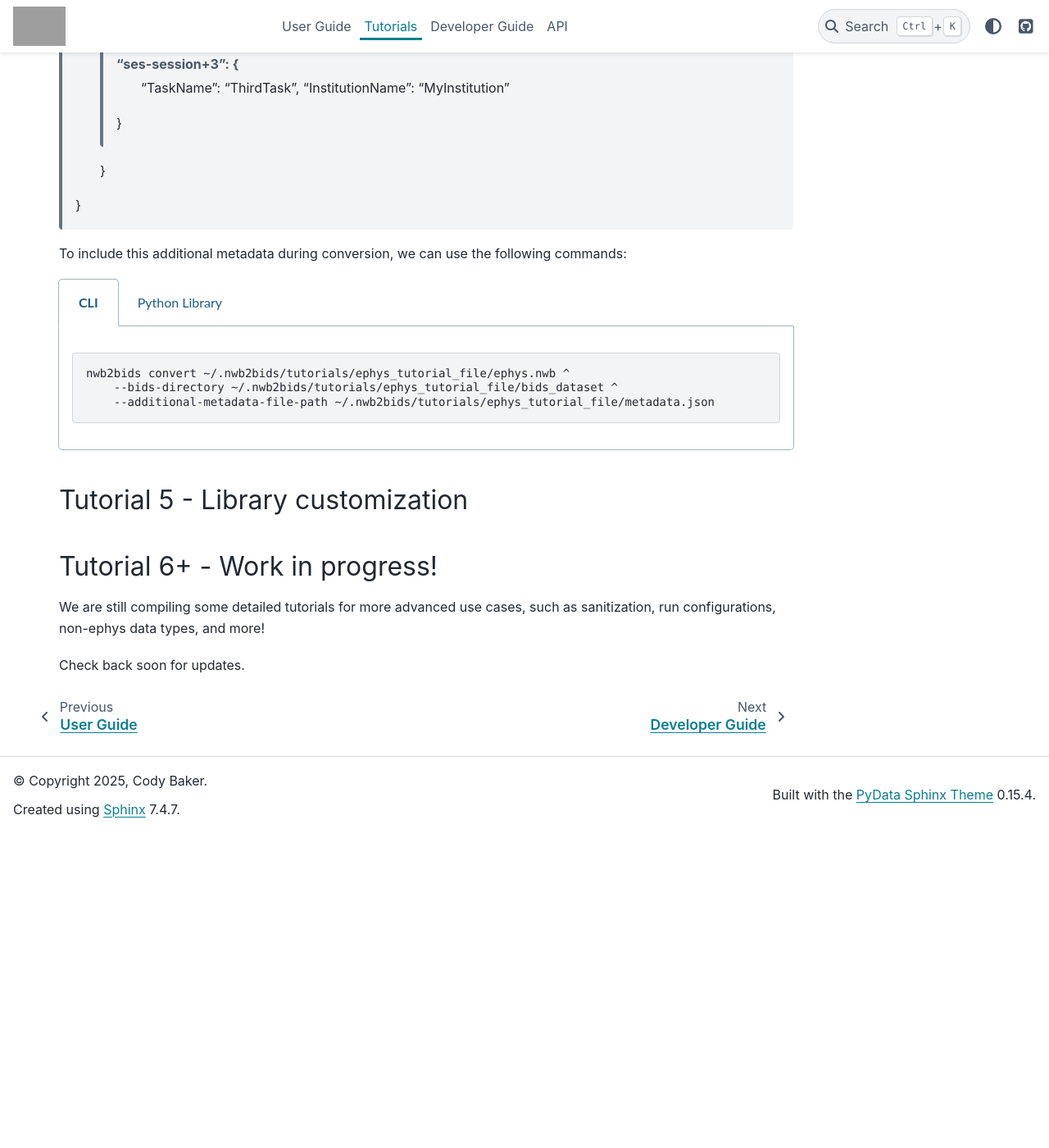
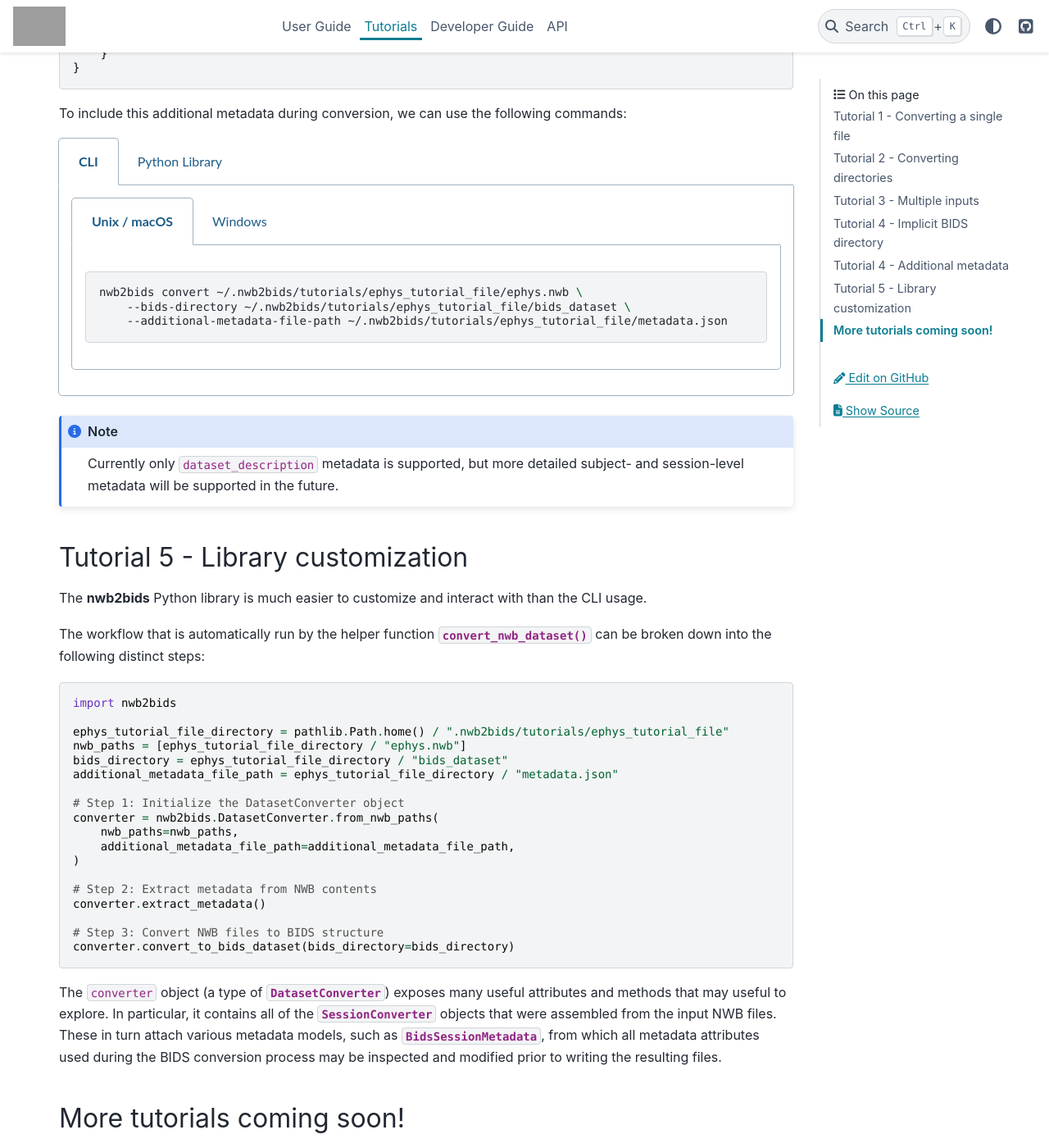
Before and after one commit to con/nwb2bids, a Sphinx documentation site: the page built from docs/tutorials.rst, in a window 1280 px wide and 1400 px high, scrolled down 6507 px. Shown: the whole window at 82% size. Built offline with Sphinx 7.4.7 and the PyData theme 0.15.4, drawn with Linux system fonts in a browser that asks for light colours; pages that are not in the unit, such as notebooks, are missing from menus; before the commit the page ends 7523 px from its top, so only the background shows below that; some of the changed text lies outside the part shown; grey boxes are pictures that could not be loaded.

Commit message:
fix unix blocks, add advanced library usage

```diff
--- a/docs/tutorials.rst
+++ b/docs/tutorials.rst
@@ -87,10 +87,20 @@ Now that we have an NWB file, we can convert it to BIDS using the following comm
 .. tabs::
     .. tab:: CLI
 
-        .. code-block:: bash
+        .. tabs::
+            .. tab:: Unix / macOS
 
-            nwb2bids convert ~/.nwb2bids/tutorials/ephys_tutorial_file/ephys.nwb ^
-                --bids-directory ~/.nwb2bids/tutorials/ephys_tutorial_file/bids_dataset
+                .. code-block:: bash
+
+                    nwb2bids convert ~/.nwb2bids/tutorials/ephys_tutorial_file/ephys.nwb \
+                        --bids-directory ~/.nwb2bids/tutorials/ephys_tutorial_file/bids_dataset
+
+            .. tab:: Windows
+
+                .. code-block:: bash
+
+                    nwb2bids convert ~/.nwb2bids/tutorials/ephys_tutorial_file/ephys.nwb ^
+                        --bids-directory ~/.nwb2bids/tutorials/ephys_tutorial_file/bids_dataset
 
     .. tab:: Python Library
 
@@ -194,10 +204,20 @@ Now, to convert only the subset of files under `some_sessions/` to BIDS, we can
 .. tabs::
     .. tab:: CLI
 
-        .. code-block:: bash
+        .. tabs::
+            .. tab:: Unix / macOS
 
-            nwb2bids convert ~/.nwb2bids/tutorials/ephys_tutorial_dataset/some_sessions ^
-                --bids-directory ~/.nwb2bids/tutorials/ephys_tutorial_dataset/some_sessions_bids_dataset
+                .. code-block:: bash
+
+                    nwb2bids convert ~/.nwb2bids/tutorials/ephys_tutorial_dataset/some_sessions \
+                        --bids-directory ~/.nwb2bids/tutorials/ephys_tutorial_dataset/some_sessions_bids_dataset
+
+            .. tab:: Windows
+
+                .. code-block:: bash
+
+                    nwb2bids convert ~/.nwb2bids/tutorials/ephys_tutorial_dataset/some_sessions ^
+                        --bids-directory ~/.nwb2bids/tutorials/ephys_tutorial_dataset/some_sessions_bids_dataset
 
     .. tab:: Python Library
 
@@ -260,12 +280,24 @@ We can select which files and directories to convert like so:
 .. tabs::
     .. tab:: CLI
 
-        .. code-block:: bash
+        .. tabs::
+            .. tab:: Unix / macOS
 
-            nwb2bids convert ^
-                ~/.nwb2bids/tutorials/ephys_tutorial_dataset/ephys_session_3.nwb ^
-                ~/.nwb2bids/tutorials/ephys_tutorial_dataset/some_sessions ^
-                --bids-directory ~/.nwb2bids/tutorials/ephys_tutorial_dataset/bids_dataset
+                .. code-block:: bash
+
+                    nwb2bids convert \
+                        ~/.nwb2bids/tutorials/ephys_tutorial_dataset/ephys_session_3.nwb \
+                        ~/.nwb2bids/tutorials/ephys_tutorial_dataset/some_sessions \
+                        --bids-directory ~/.nwb2bids/tutorials/ephys_tutorial_dataset/bids_dataset
+
+            .. tab:: Windows
+
+                .. code-block:: bash
+
+                    nwb2bids convert ^
+                        ~/.nwb2bids/tutorials/ephys_tutorial_dataset/ephys_session_3.nwb ^
+                        ~/.nwb2bids/tutorials/ephys_tutorial_dataset/some_sessions ^
+                        --bids-directory ~/.nwb2bids/tutorials/ephys_tutorial_dataset/bids_dataset
 
         The command line can take any number of inputs (separated by spaces) prior to other flags such as
         ``--bids-directory``. These inputs can be any mix of files or directories.
@@ -344,14 +376,28 @@ To test this out, we can create a new empty directory and navigate into it befor
 .. tabs::
     .. tab:: CLI
 
-        .. code-block:: bash
+        .. tabs::
+            .. tab:: Unix / macOS
 
-            mkdir ~/.nwb2bids/tutorials/ephys_tutorial_dataset/bids_dataset
-            cd ~/.nwb2bids/tutorials/ephys_tutorial_dataset/bids_dataset
+                .. code-block:: bash
 
-            nwb2bids convert ^
-                ~/.nwb2bids/tutorials/ephys_tutorial_dataset/ephys_session_3.nwb ^
-                ~/.nwb2bids/tutorials/ephys_tutorial_dataset/some_sessions
+                    mkdir ~/.nwb2bids/tutorials/ephys_tutorial_dataset/bids_dataset
+                    cd ~/.nwb2bids/tutorials/ephys_tutorial_dataset/bids_dataset
+
+                    nwb2bids convert \
+                        ~/.nwb2bids/tutorials/ephys_tutorial_dataset/ephys_session_3.nwb \
+                        ~/.nwb2bids/tutorials/ephys_tutorial_dataset/some_sessions
+
+            .. tab:: Windows
+
+                .. code-block:: bash
+
+                    mkdir ~/.nwb2bids/tutorials/ephys_tutorial_dataset/bids_dataset
+                    cd ~/.nwb2bids/tutorials/ephys_tutorial_dataset/bids_dataset
+
+                    nwb2bids convert ^
+                        ~/.nwb2bids/tutorials/ephys_tutorial_dataset/ephys_session_3.nwb ^
+                        ~/.nwb2bids/tutorials/ephys_tutorial_dataset/some_sessions
 
         The command line can take any number of inputs (separated by spaces) prior to other flags such as
         ``--bids-directory``. These inputs can be any mix of files or directories.
@@ -389,36 +435,18 @@ metadata that is unable to be extracted from the source files, you can provide a
 structure that mirrors the BIDS specification nested under subject and session identifiers (which should match the
 ``subject_id`` and ``session_id`` found within each file).
 
-To show how such additional metadata can be included through **nwb2bids**, start by creating a file named ``metadata
-.json`` inside the ``ephys_tutorial_dataset`` directory we used in :ref:`tutorial-multiple-files`. Then fill the
-contents
-of the file to match below:
+To show how such additional metadata can be included through **nwb2bids**, start by creating a file named
+``metadata.json`` inside the ``ephys_tutorial_dataset`` directory we used in :ref:`tutorial-multiple-files`.
+Then fill the contents of the file to match below:
 
-..code-block:: json
+.. code-block:: json
 
     {
-      "dataset_description": {
-        "Name": "My Custom BIDS Dataset",
-        "BIDSVersion": "1.8.0",
-        "Authors": ["First Last", "Second Author"]
-      },
-      "sub-subject+1": {
-        "ses-session+1": {
-          "TaskName": "MyCustomTask",
-          "InstitutionName": "MyInstitution",
-          "CustomField": "CustomValue"
-        },
-        "ses-session+2": {
-          "TaskName": "AnotherTask",
-          "InstitutionName": "MyInstitution"
+        "dataset_description": {
+            "Name": "My Custom BIDS Dataset",
+            "BIDSVersion": "1.8.0",
+            "Authors": ["First Last", "Second Author"]
         }
-      },
-      "sub-subject+2": {
-        "ses-session+3": {
-          "TaskName": "ThirdTask",
-          "InstitutionName": "MyInstitution"
-        }
-      }
     }
 
 To include this additional metadata during conversion, we can use the following commands:
@@ -426,11 +454,22 @@ To include this additional metadata during conversion, we can use the following
 .. tabs::
     .. tab:: CLI
 
-        .. code-block:: bash
+        .. tabs::
+            .. tab:: Unix / macOS
 
-            nwb2bids convert ~/.nwb2bids/tutorials/ephys_tutorial_file/ephys.nwb ^
-                --bids-directory ~/.nwb2bids/tutorials/ephys_tutorial_file/bids_dataset ^
-                --additional-metadata-file-path ~/.nwb2bids/tutorials/ephys_tutorial_file/metadata.json
+                .. code-block:: bash
+
+                    nwb2bids convert ~/.nwb2bids/tutorials/ephys_tutorial_file/ephys.nwb \
+                        --bids-directory ~/.nwb2bids/tutorials/ephys_tutorial_file/bids_dataset \
+                        --additional-metadata-file-path ~/.nwb2bids/tutorials/ephys_tutorial_file/metadata.json
+
+            .. tab:: Windows
+
+                .. code-block:: bash
+
+                    nwb2bids convert ~/.nwb2bids/tutorials/ephys_tutorial_file/ephys.nwb ^
+                        --bids-directory ~/.nwb2bids/tutorials/ephys_tutorial_file/bids_dataset ^
+                        --additional-metadata-file-path ~/.nwb2bids/tutorials/ephys_tutorial_file/metadata.json
 
     .. tab:: Python Library
 
@@ -440,26 +479,63 @@ To include this additional metadata during conversion, we can use the following
 
             import nwb2bids
 
-            nwb_paths = [pathlib.Path.home() / ".nwb2bids/tutorials/ephys_tutorial_file/ephys.nwb"]
-            bids_directory = pathlib.Path.home() / ".nwb2bids/tutorials/ephys_tutorial_file/bids_dataset"
-            additional
+            ephys_tutorial_file_directory = pathlib.Path.home() / ".nwb2bids/tutorials/ephys_tutorial_file"
+            nwb_paths = [ephys_tutorial_file_directory / "ephys.nwb"]
+            bids_directory = ephys_tutorial_file_directory / "bids_dataset"
+            additional_metadata_file_path = ephys_tutorial_file_directory / "metadata.json"
 
             nwb2bids.convert_nwb_dataset(nwb_paths=nwb_paths, bids_directory=bids_directory)
+
+.. note::
+
+    Currently only ``dataset_description`` metadata is supported, but more detailed subject- and session-level
+    metadata will be supported in the future.
+
+
+
+.. _tutorial-library-customization:
+
+Tutorial 5 - Library customization
+----------------------------------
+
+The **nwb2bids** Python library is much easier to customize and interact with than the CLI usage.
+
+The workflow that is automatically run by the helper function :func:`~nwb2bids.convert_nwb_dataset()` can be
+broken down into the following distinct steps:
+
+.. code-block:: python
+
+    import nwb2bids
+
+    ephys_tutorial_file_directory = pathlib.Path.home() / ".nwb2bids/tutorials/ephys_tutorial_file"
+    nwb_paths = [ephys_tutorial_file_directory / "ephys.nwb"]
+    bids_directory = ephys_tutorial_file_directory / "bids_dataset"
+    additional_metadata_file_path = ephys_tutorial_file_directory / "metadata.json"
+
+    # Step 1: Initialize the DatasetConverter object
+    converter = nwb2bids.DatasetConverter.from_nwb_paths(
+        nwb_paths=nwb_paths,
+        additional_metadata_file_path=additional_metadata_file_path,
+    )
+
+    # Step 2: Extract metadata from NWB contents
+    converter.extract_metadata()
+
+    # Step 3: Convert NWB files to BIDS structure
+    converter.convert_to_bids_dataset(bids_directory=bids_directory)
+
+The ``converter`` object (a type of :class:`~nwb2bids.DatasetConverter`) exposes many useful attributes and methods
+that may useful to explore. In particular, it contains all of the :class:`~nwb2bids.SessionConverter` objects that were
+assembled from the input NWB files. These in turn attach various metadata models,
+such as :class:`~nwb2bids.bids_models.BidsSessionMetadata`, from which all metadata attributes used during the BIDS
+conversion process may be inspected and modified prior to writing the resulting files.
 
 
 
 .. _tutorial-future:
 
-
-
-Tutorial 5 - Library customization
-----------------------------------
-
-
-
-
-Tutorial 6+ - Work in progress!
--------------------------------
+More tutorials coming soon!
+---------------------------
 
 We are still compiling some detailed tutorials for more advanced use cases, such as sanitization, run configurations,
 non-ephys data types, and more!
```
Also changed, not shown: 1 other file.
